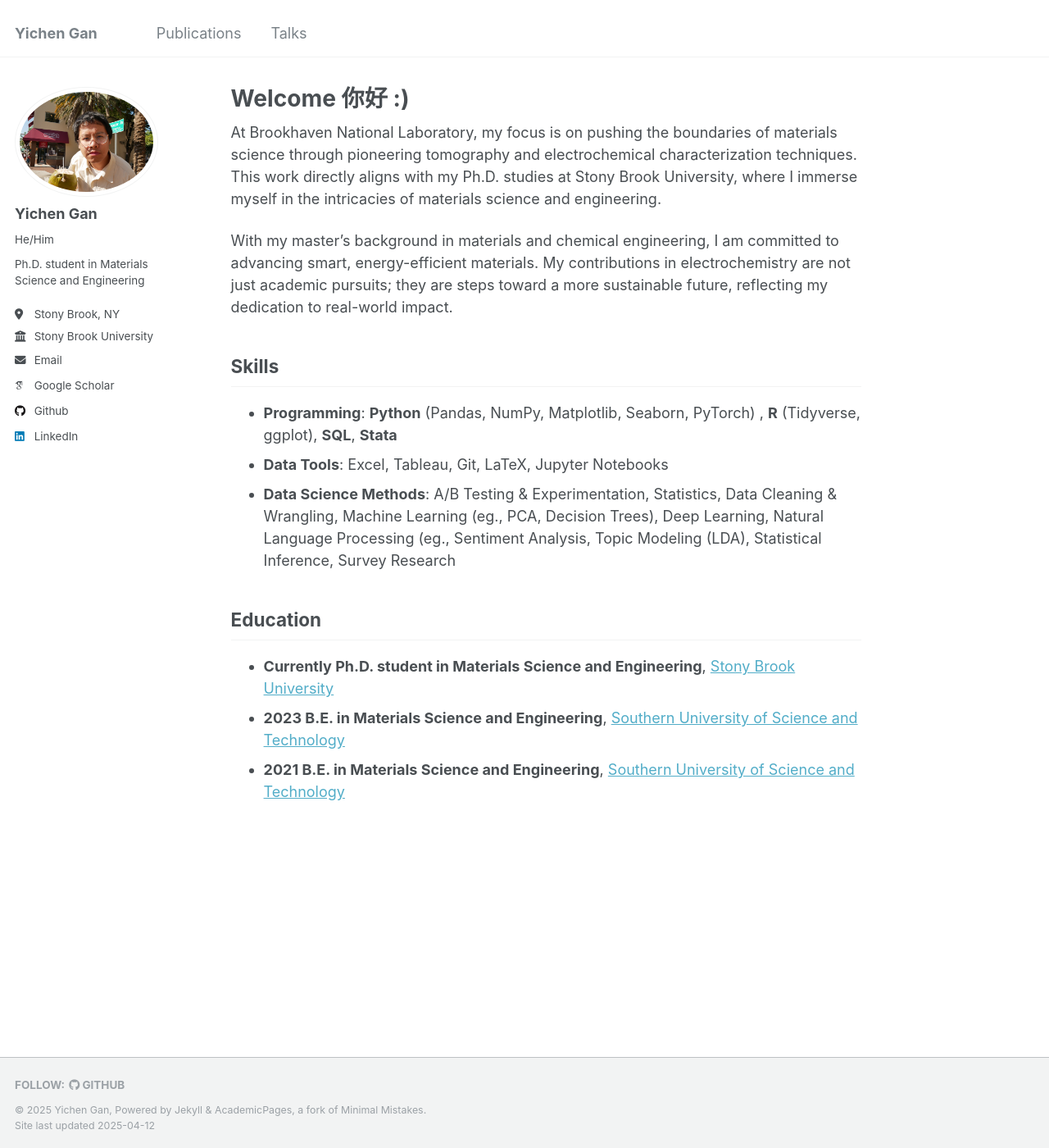
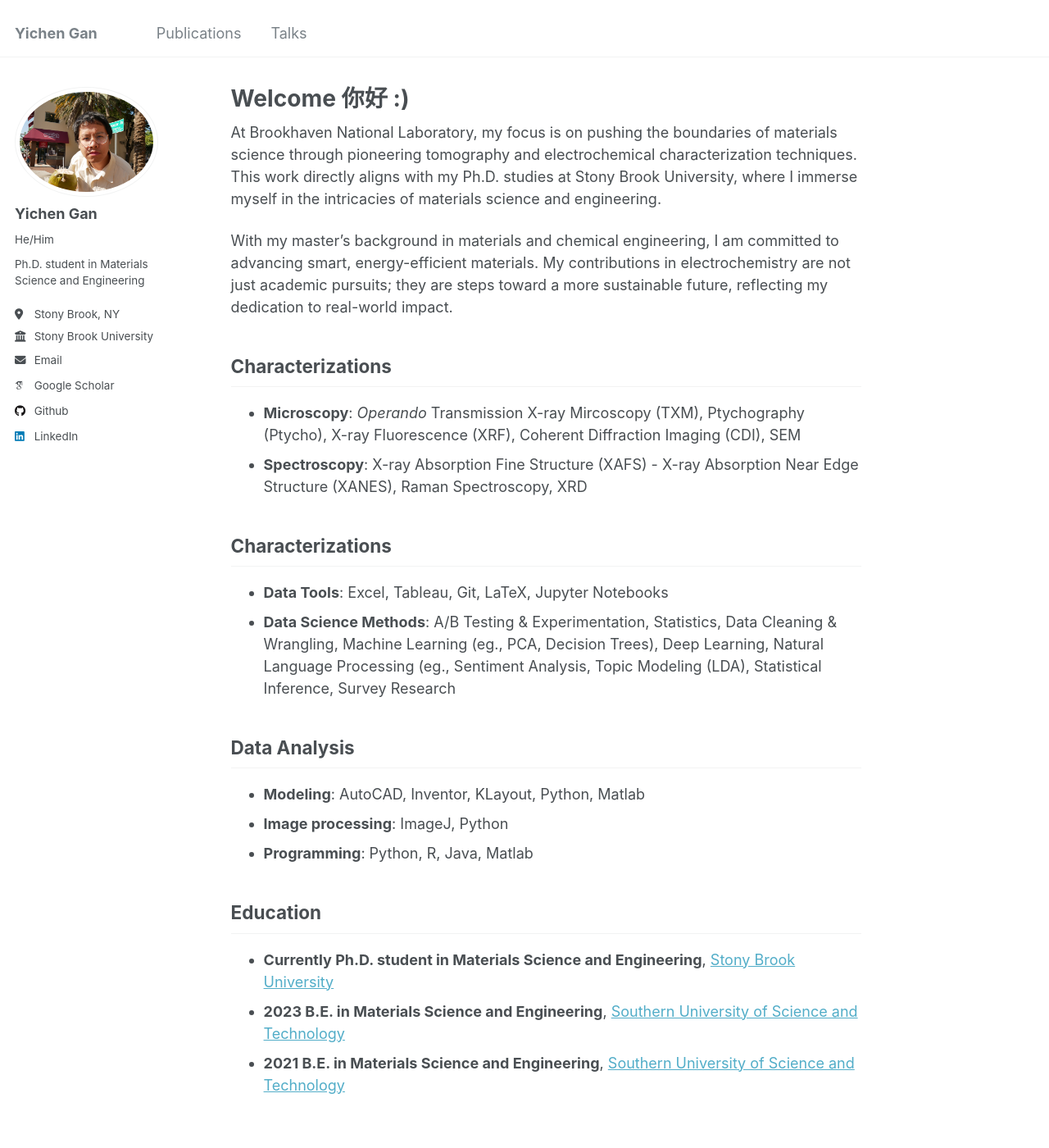
Before and after one commit to YichenGan/yichengan.github.io, a Jekyll site: the page built from _pages/about.md, in a window 1280 px wide and 1400 px high. Shown: the whole window at 82% size. Built offline with Jekyll 4.4.1, drawn with Linux system fonts in a browser that asks for light colours; some web fonts are replaced.

Commit message:
Update about.md

```diff
--- a/_pages/about.md
+++ b/_pages/about.md
@@ -12,11 +12,18 @@ At Brookhaven National Laboratory, my focus is on pushing the boundaries of mate
 
 With my master's background in materials and chemical engineering, I am committed to advancing smart, energy-efficient materials. My contributions in electrochemistry are not just academic pursuits; they are steps toward a more sustainable future, reflecting my dedication to real-world impact.
 
-## Skills
-- **Programming**: **Python** (Pandas, NumPy, Matplotlib, Seaborn, PyTorch) , **R** (Tidyverse, ggplot), **SQL**, **Stata**
+## Characterizations
+- **Microscopy**: *Operando* Transmission X-ray Mircoscopy (TXM), Ptychography (Ptycho), X-ray Fluorescence (XRF), Coherent Diffraction Imaging (CDI), SEM
+- **Spectroscopy**: X-ray Absorption Fine Structure (XAFS) - X-ray Absorption Near Edge Structure (XANES), Raman Spectroscopy, XRD
+
+## Characterizations
 - **Data Tools**: Excel, Tableau, Git, LaTeX, Jupyter Notebooks
 - **Data Science Methods**: A/B Testing & Experimentation, Statistics, Data Cleaning & Wrangling, Machine Learning (eg., PCA, Decision Trees), Deep Learning, Natural Language Processing (eg., Sentiment Analysis, Topic Modeling (LDA), Statistical Inference, Survey Research
 
+## Data Analysis
+- **Modeling**: AutoCAD, Inventor, KLayout, Python, Matlab
+- **Image processing**: ImageJ, Python
+- **Programming**: Python, R, Java, Matlab
 
 ## Education
 - **Currently Ph.D. student in Materials Science and Engineering**, [Stony Brook University](https://www.stonybrook.edu/)
```
